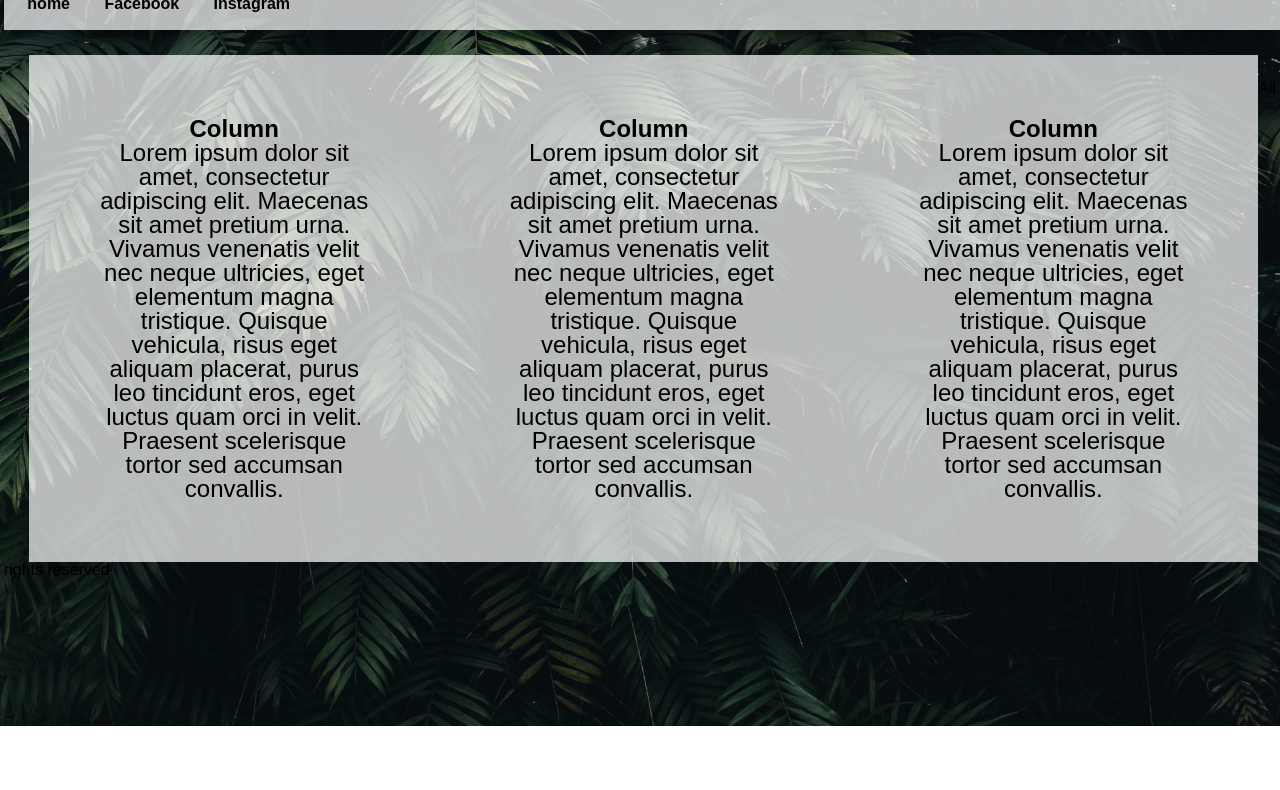
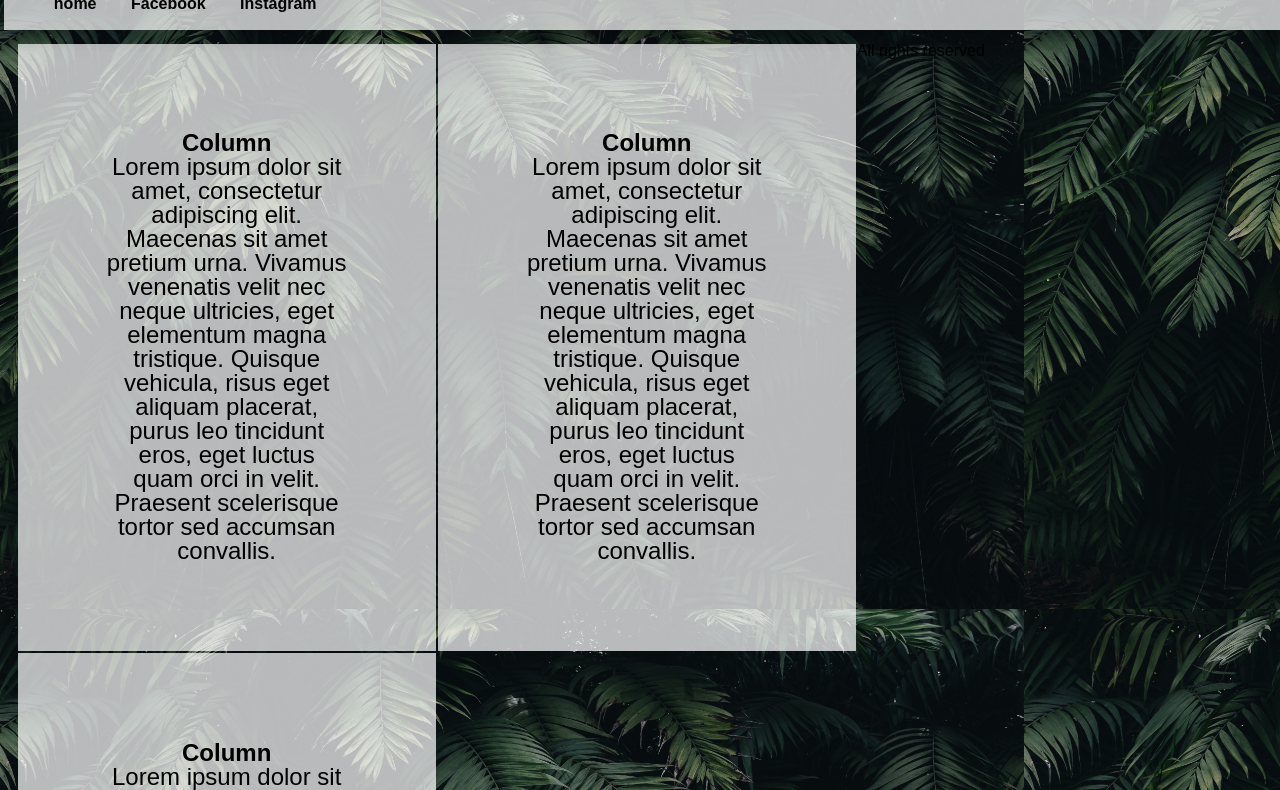
Before and after one commit to Suhaib-Ersan/TEST, a plain HTML site: page index.html in a window 1280 px wide. Shown: the part 74-864 px from the top of the page. Before the commit the page ends 800 px from the top, so only its background shows below. Drawn offline with Linux system fonts and the light colour scheme.

Commit message:
final oush

```diff
--- a/style.css
+++ b/style.css
@@ -14,7 +14,7 @@ body {
   width: 100%;
   margin: 0.3%;
 
-  background-size: cover;
+  background-size:80% ;
 }
 
 header {
@@ -42,7 +42,7 @@ h1 {
 
 header nav {
   position: absolute;
-  left: 23.5px;
+  left: 50px;
   bottom: 15px;
 }
 
@@ -72,15 +72,15 @@ li {
 main {
   margin: 1%;
   text-align: center;
-  padding: 1%;
+
 }
 
 .column {
-  /* float: left; */
   float: left;
   width: 33.33%;
-  padding: 5%;
+  padding: 7%;
   box-sizing: border-box;
   font-size: 1.5pc;
   background-color: #ffffffb6;
+  margin: 1px;
 }
```
